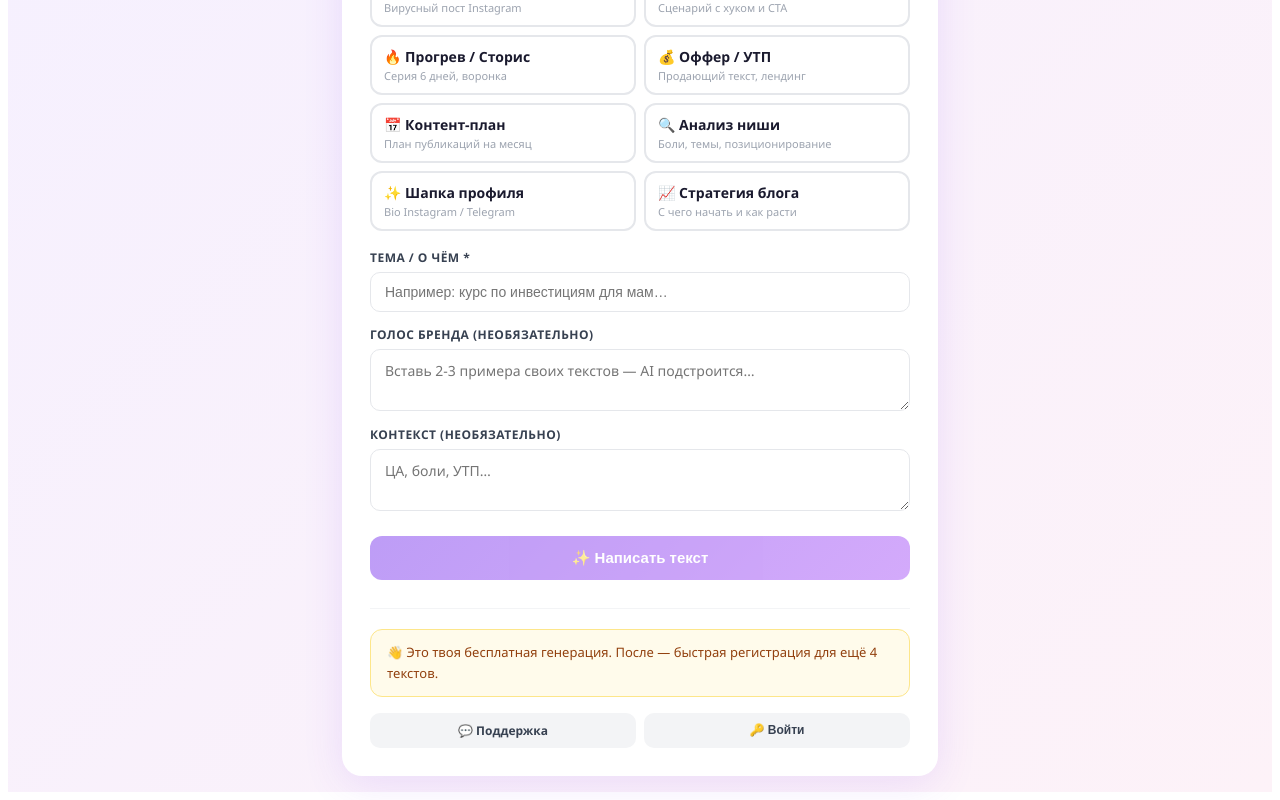
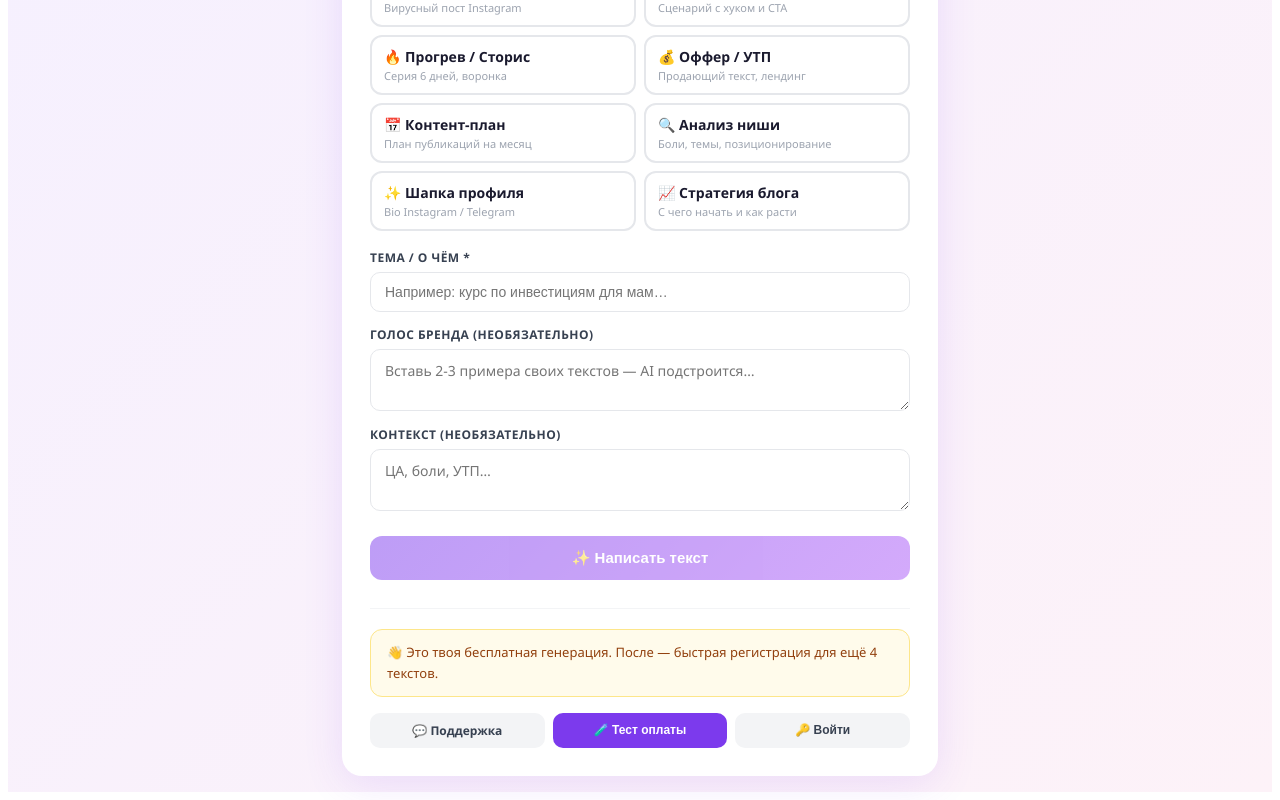
Before and after one commit to alushnikovat-glitch/ai-pulse-pro, a React (Vite) app: page / in a window 1280 px wide. Shown: the part 298-1098 px from the top of the page. Built offline with nearby package versions, Linux system fonts and the light colour scheme; the HTML template or start-up script is replaced by a standard one.

Commit message:
Update App.jsx

```diff
--- a/src/App.jsx
+++ b/src/App.jsx
@@ -662,6 +662,10 @@ export default function App() {
           <a href={TG_SUPPORT} target="_blank" rel="noreferrer" style={{ flex:1, minWidth:100, padding:"9px 12px", background:"#f3f4f6", border:"none", borderRadius:10, fontSize:12, fontWeight:600, color:"#374151", textDecoration:"none", textAlign:"center" }}>
             💬 Поддержка
           </a>
+          <button style={{ flex:1, minWidth:100, padding:"9px 12px", background:"#7c3aed", border:"none", borderRadius:10, fontSize:12, fontWeight:600, color:"#fff", cursor:"pointer" }}
+  onClick={() => setScreen("upgrade")}>
+  🧪 Тест оплаты
+</button>
           {accessType === "guest" && (
             <button style={{ flex:1, minWidth:100, padding:"9px 12px", background:"#f3f4f6", border:"none", borderRadius:10, fontSize:12, fontWeight:600, color:"#374151", cursor:"pointer" }}
               onClick={() => setScreen("login")}>🔑 Войти</button>
```
